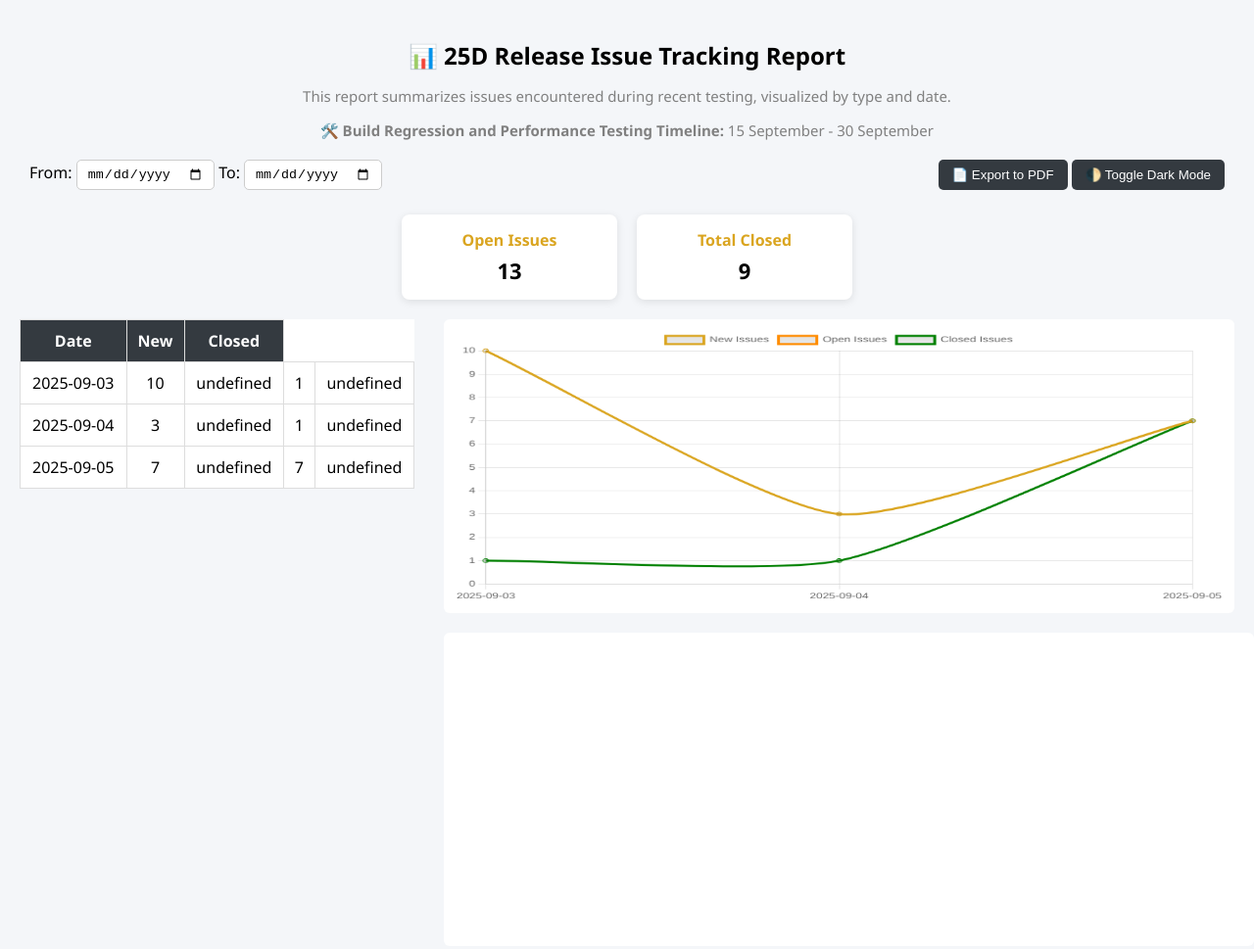
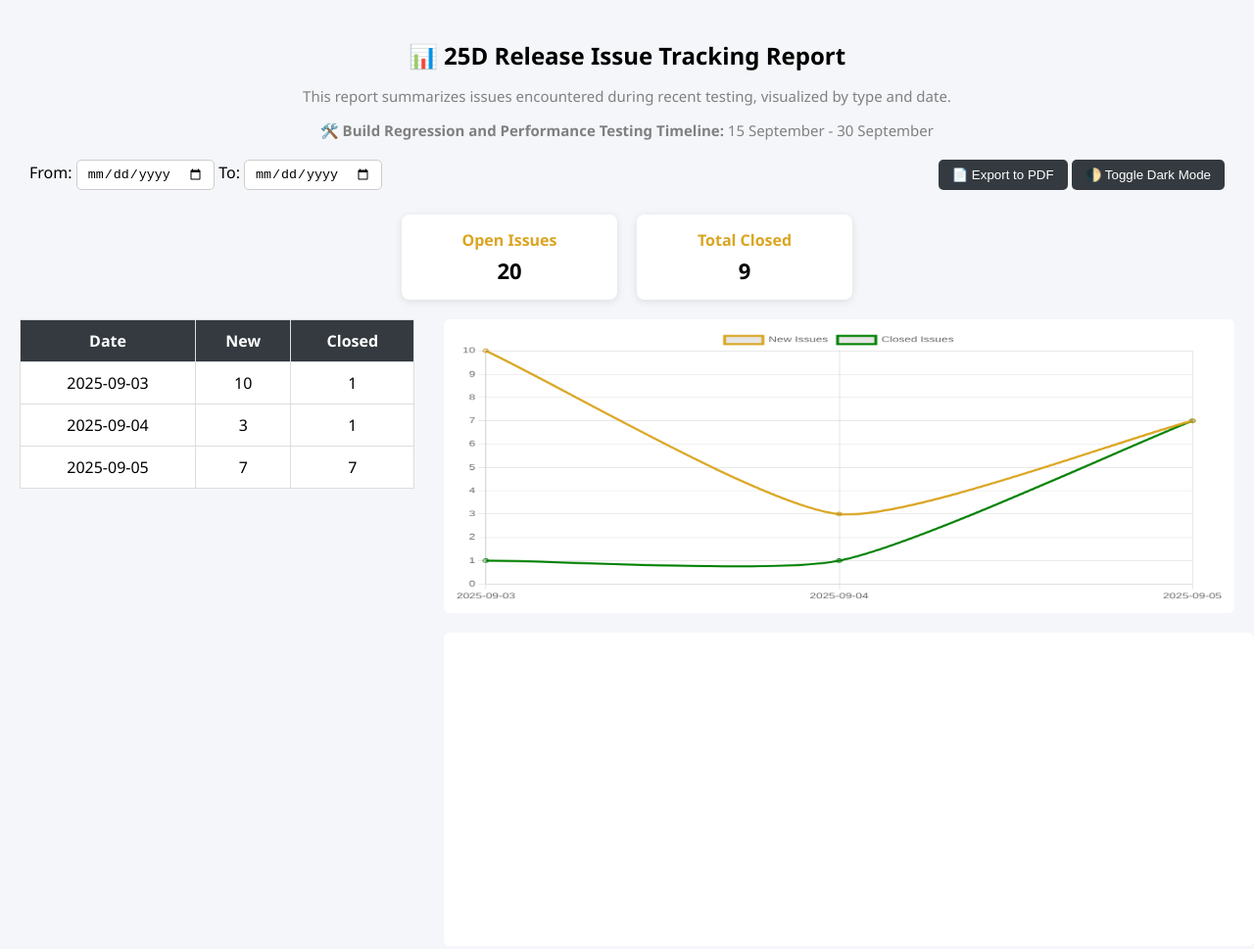
Before and after one commit to zeeshan6199/report, a plain HTML site: page index.html in a window 1280 px wide. Shown: the top 969 px of the page at 98% size. Drawn offline with nearby package versions, Linux system fonts and the light colour scheme.

Commit message:
Update index.html
updated few things

```diff
--- a/index.html
+++ b/index.html
@@ -307,15 +307,14 @@
             <tr>
               <td>${row.date}</td>
               <td>${row.new}</td>
-            <td>${row.open}</td>
               <td>${row.closed}</td>
-            <td>${row.severe}</td>
             </tr>
           `;
         });
-      totalNew.textContent = 13;
+        totalNew.textContent = sumNew;
         totalClosed.textContent = sumClosed;
       }
+
 
     renderTable(data);
 
@@ -330,13 +329,6 @@
             label: "New Issues",
             data: data.map(d => d.new),
             borderColor: "goldenrod",
-            fill: false,
-            tension: 0.2,
-          },
-          {
-            label: "Open Issues",
-            data: data.map(d => d.open),
-            borderColor: "darkorange",
             fill: false,
             tension: 0.2,
           },
@@ -360,6 +352,7 @@
       },
     });
 
+
     // Remove any togglePending() function calls or definitions from previous versions
 
   </script>
```
Lines whose indentation alone changed are shown as unchanged.
